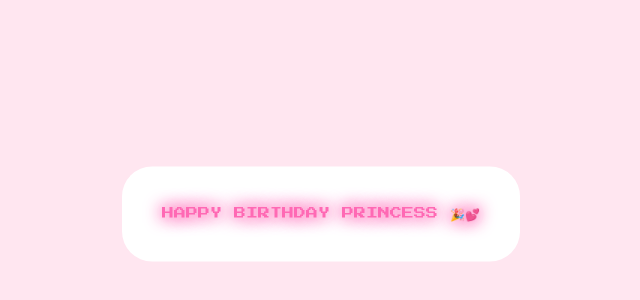
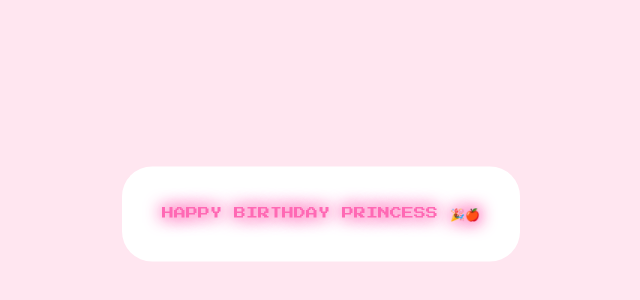
Before and after one commit to mannat-hehe/happyBirthday, a plain HTML site: page index.html in a window 1280 px wide. Shown: the part 186-486 px from the top of the page, 319-959 px from the left. Drawn offline with Linux system fonts and the light colour scheme.

Commit message:
Fix: Replace broken index.html with working code

```diff
--- a/index.html
+++ b/index.html
@@ -56,7 +56,7 @@
 <body>
 
   <!-- 🎉 Popup -->
-  <div id="popup">HAPPY BIRTHDAY PRINCESS 🎉💕</div>
+  <div id="popup">HAPPY BIRTHDAY PRINCESS 🎉🍎</div>
 
   <!-- 🎥 Video -->
   <video id="bgVideo" muted playsinline preload="auto">
```
